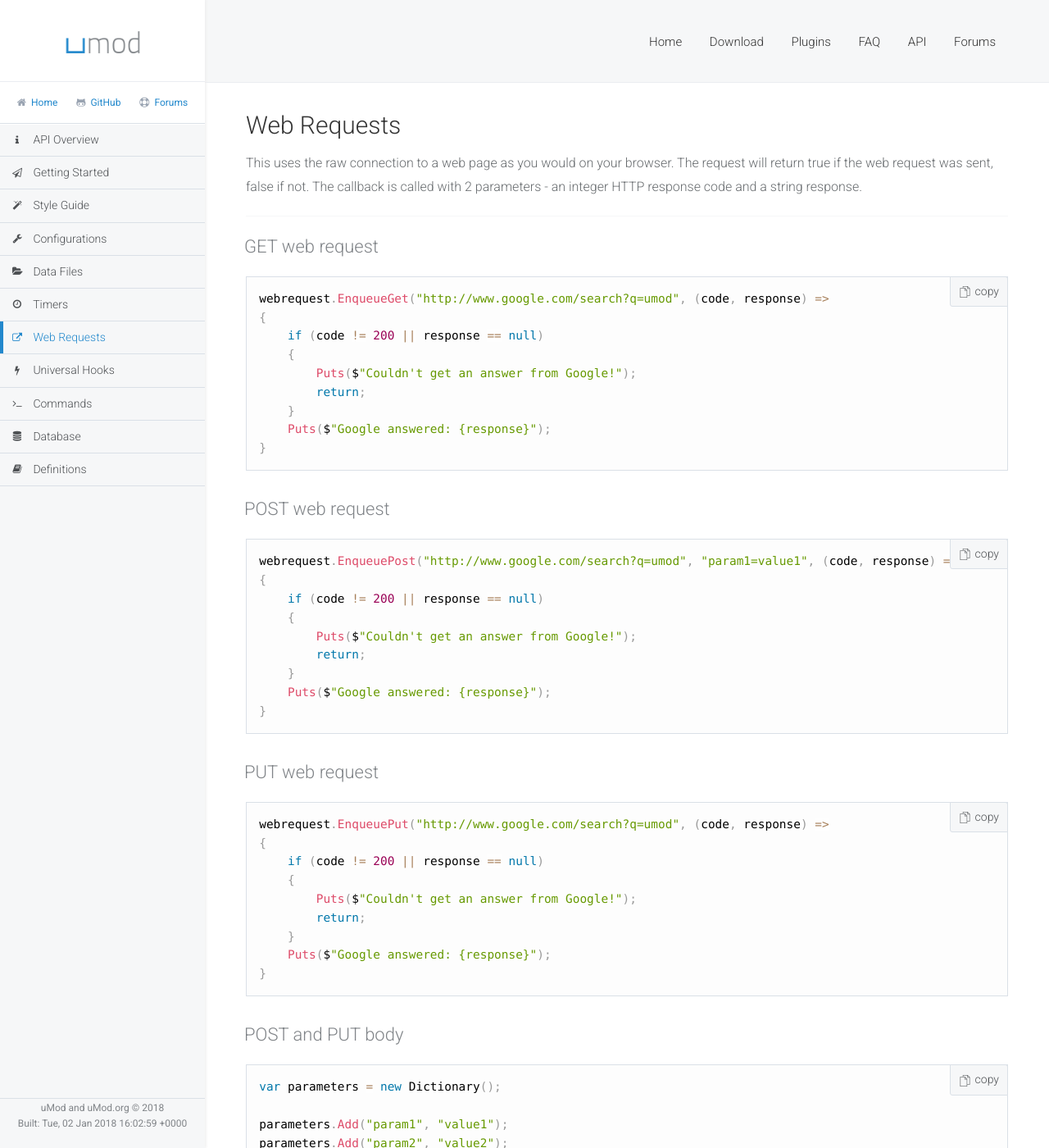
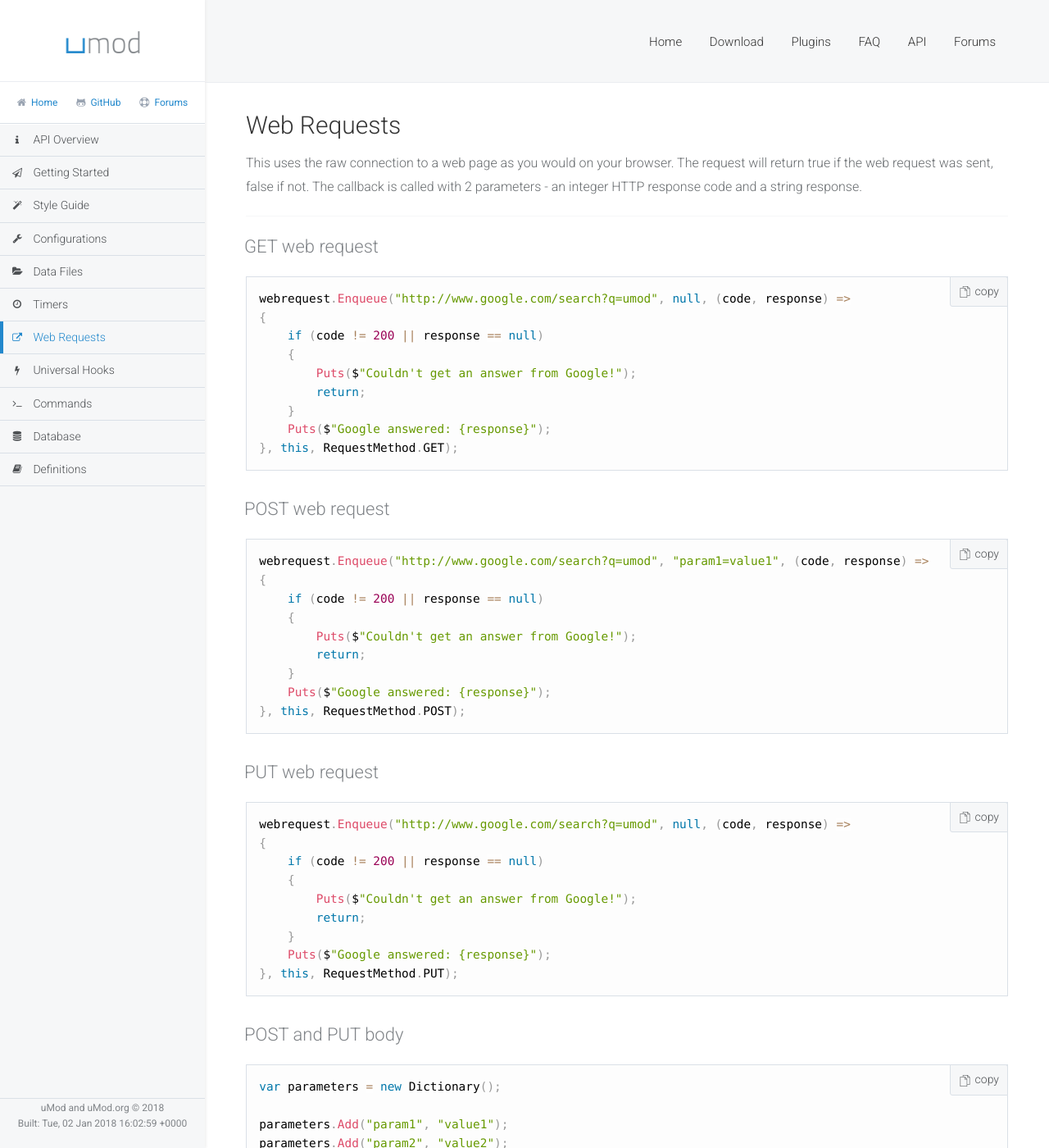
Before and after one commit to jacobcoughenour/umod.org, a Jekyll site: the page built from api/web-requests.html, in a window 1280 px wide and 1400 px high. Shown: the whole window at 82% size. Built offline with Jekyll 4.4.1, drawn with Linux system fonts in a browser that asks for light colours; nearby versions of some CDN libraries; some of the changed text lies outside the part shown.

Commit message:
Update web request snippets/examples

```diff
--- a/_includes/snippets/webrequest-advanced-get-request.html
+++ b/_includes/snippets/webrequest-advanced-get-request.html
@@ -7,7 +7,8 @@ private void GetRequest(IPlayer player, string command, string[] args)
     // Set some custom request headers (eg. for HTTP Basic Auth)
     var headers = new Dictionary<string, string> { { "header", "value" } };
 
-    webrequest.EnqueueGet("http://www.google.com/search?q=umod", (code, response) => GetCallback(code, response, player), this, headers, timeout);
+    webrequest.Enqueue("http://www.google.com/search?q=umod", null, (code, response) =>
+        GetCallback(code, response, player), this, RequestMethod.GET, headers, timeout);
 }
 
 private void GetCallback(int code, string response, IPlayer player)
--- a/_includes/snippets/webrequest-get-web-request.html
+++ b/_includes/snippets/webrequest-get-web-request.html
@@ -1,4 +1,4 @@
-webrequest.EnqueueGet("http://www.google.com/search?q=umod", (code, response) =>
+webrequest.Enqueue("http://www.google.com/search?q=umod", null, (code, response) =>
 {
     if (code != 200 || response == null)
     {
@@ -6,4 +6,4 @@ webrequest.EnqueueGet("http://www.google.com/search?q=umod", (code, response) =>
         return;
     }
     Puts($"Google answered: {response}");
-}
+}, this, RequestMethod.GET);
--- a/_includes/snippets/webrequest-post-and-put-body.html
+++ b/_includes/snippets/webrequest-post-and-put-body.html
@@ -4,7 +4,7 @@ parameters.Add("param1", "value1");
 parameters.Add("param2", "value2");
 
 var body = string.Join("&", parameters.Cast<string>().Select(key => string.Format("{0}={1}", key, source[key]));
-webrequest.EnqueuePost("http://www.google.com/search?q=umod", body, (code, response) =>
+webrequest.Enqueue("http://www.google.com/search?q=umod", body, (code, response) =>
 {
     if (code != 200 || response == null)
     {
@@ -12,4 +12,4 @@ webrequest.EnqueuePost("http://www.google.com/search?q=umod", body, (code, respo
         return;
     }
     Puts($"Google answered: {response}");
-}
+}, this, RequestMethod.POST);
--- a/_includes/snippets/webrequest-post-web-request.html
+++ b/_includes/snippets/webrequest-post-web-request.html
@@ -1,4 +1,4 @@
-webrequest.EnqueuePost("http://www.google.com/search?q=umod", "param1=value1", (code, response) =>
+webrequest.Enqueue("http://www.google.com/search?q=umod", "param1=value1", (code, response) =>
 {
     if (code != 200 || response == null)
     {
@@ -6,4 +6,4 @@ webrequest.EnqueuePost("http://www.google.com/search?q=umod", "param1=value1", (
         return;
     }
     Puts($"Google answered: {response}");
-}
+}, this, RequestMethod.POST);
--- a/_includes/snippets/webrequest-put-web-request.html
+++ b/_includes/snippets/webrequest-put-web-request.html
@@ -1,4 +1,4 @@
-webrequest.EnqueuePut("http://www.google.com/search?q=umod", (code, response) =>
+webrequest.Enqueue("http://www.google.com/search?q=umod", null, (code, response) =>
 {
     if (code != 200 || response == null)
     {
@@ -6,4 +6,4 @@ webrequest.EnqueuePut("http://www.google.com/search?q=umod", (code, response) =>
         return;
     }
     Puts($"Google answered: {response}");
-}
+}, this, RequestMethod.PUT);
```
